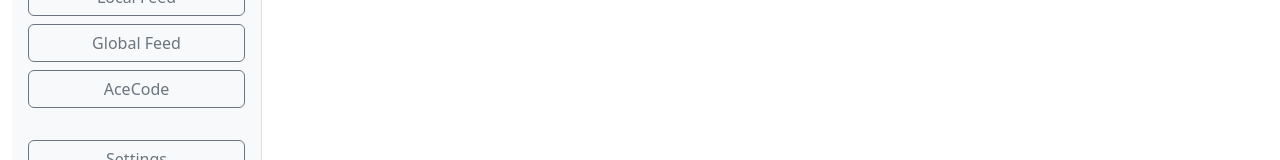
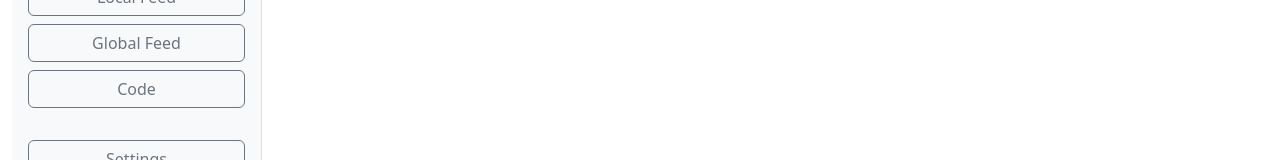
Before and after one commit to bluebbberry/AceCoding.social, an Angular app in the folder frontend/: page / in a window 1280 px wide. Shown: the part 355-515 px from the top of the page. Built offline with nearby package versions, Linux system fonts and the light colour scheme; no server answers.

Commit message:
add section for websites code in ace

```diff
--- a/frontend/src/app/chat/chat.component.html
+++ b/frontend/src/app/chat/chat.component.html
@@ -11,7 +11,7 @@
       <button class="btn btn-outline-danger mb-2" (click)="navigateTo(Feed.HOME)">Home</button>
       <button class="btn btn-outline-secondary mb-2" (click)="navigateTo(Feed.LOCAL)">Local Feed</button>
       <button class="btn btn-outline-secondary mb-2" (click)="navigateTo(Feed.GLOBAL)">Global Feed</button>
-      <button class="btn btn-outline-secondary mb-2" (click)="navigateTo(Feed.SEAMANTIC)">AceCode</button>
+      <button class="btn btn-outline-secondary mb-2" (click)="navigateTo(Feed.SEAMANTIC)">Code</button>
     </div>
     <br>
     <div class="nav-buttons d-flex flex-column">
--- a/frontend/src/app/chat/semantic-feed/semantic-feed.component.html
+++ b/frontend/src/app/chat/semantic-feed/semantic-feed.component.html
@@ -2,15 +2,14 @@
 <div class="feed-header">
   <div class="row">
     <div class="col-md-8">
-      <h1>AceCoding.social</h1>
-    </div>
-    <div class="col-md-4">
-      <button class="btn btn-outline-dark" style="float: right" (click)="clickedOnReload()">Reload</button>
+      <h1>Code</h1>
     </div>
   </div>
 </div>
 <div class="feed flex-grow-1 overflow-auto">
-  <ul class="list-group">
-    <app-status *ngFor="let status of this.microblogService.semanticStatuses" [status]="status" class="list-group-item message-item"></app-status>
-  </ul>
+  <textarea id="w3review" name="w3review" rows="4" cols="50">
+    The app has two tabs.
+    With the first tab the user is able to post to Mastodon.
+    With the second tab the user is able to code with ACE.
+  </textarea>
 </div>
```
